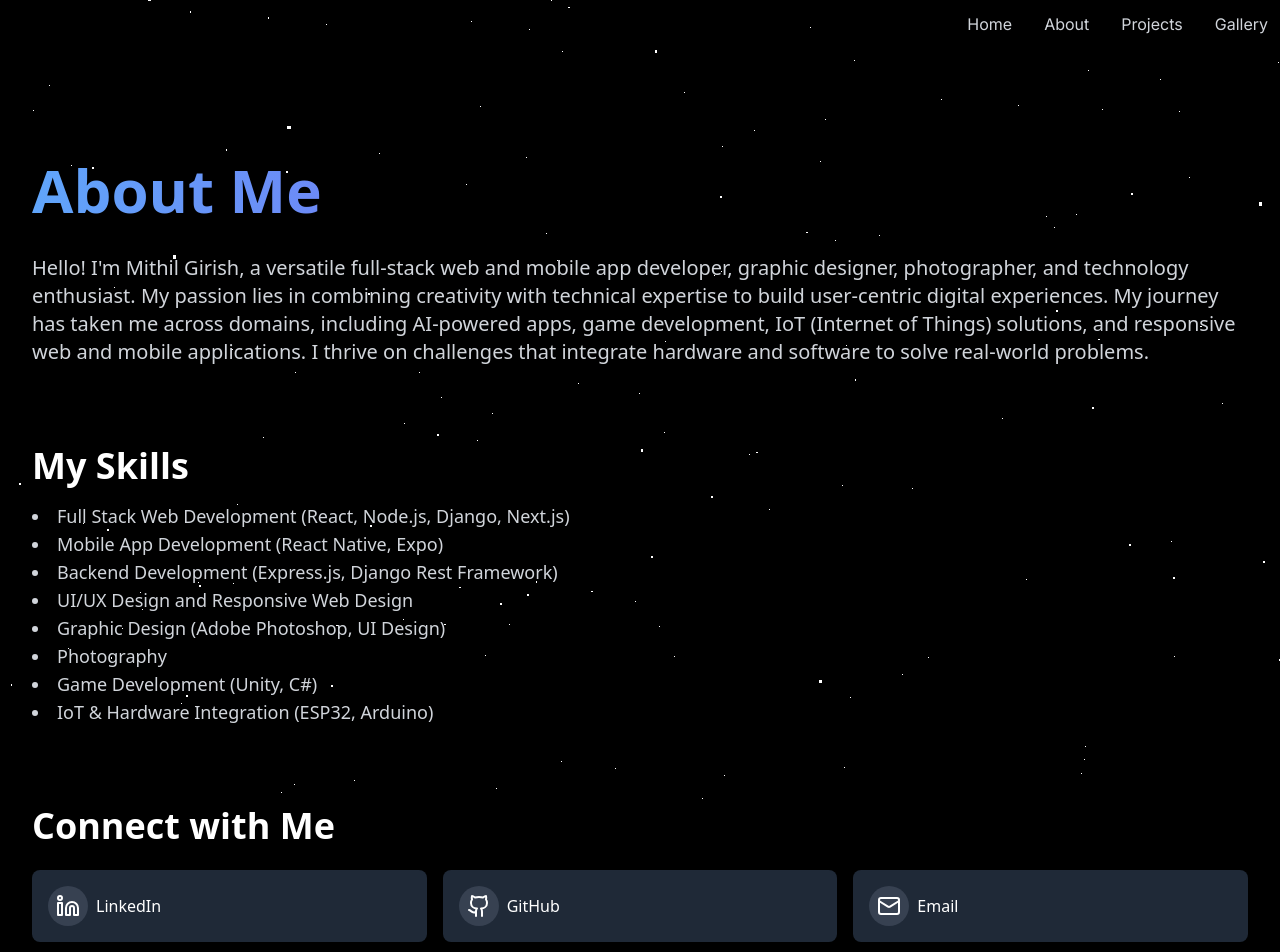
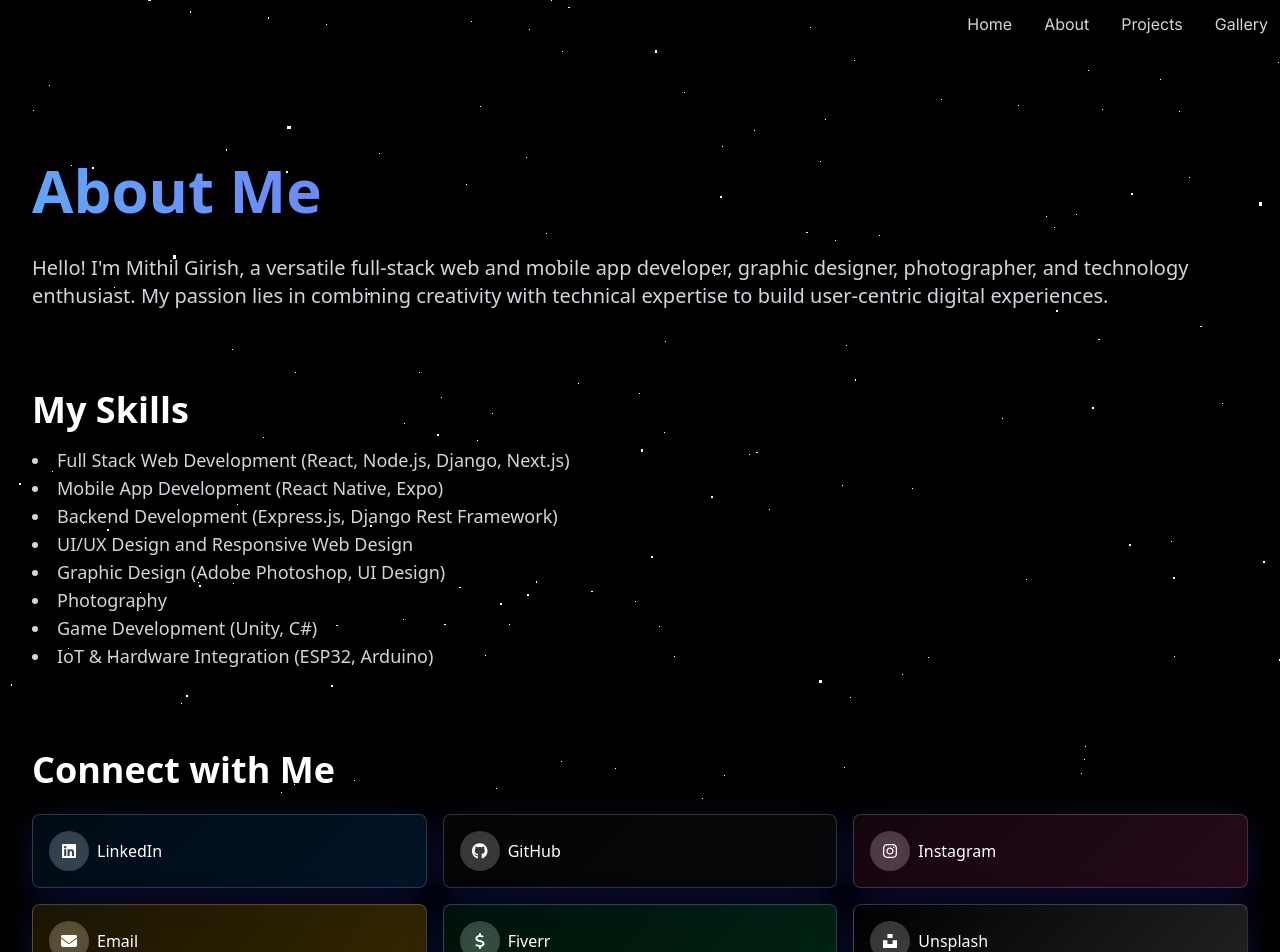
Before and after one commit to mithilgirish/about-me, a Next.js app: page /about in a window 1280 px wide. Shown: the top 952 px of the page. Built offline with nearby package versions, Linux system fonts and the light colour scheme.

Commit message:
about page

```diff
--- a/app/about/page.tsx
+++ b/app/about/page.tsx
@@ -4,7 +4,9 @@ import React, { useEffect, useRef } from 'react';
 import { motion } from 'framer-motion';
 import { useInView } from 'react-intersection-observer';
 import * as THREE from 'three';
-import { Linkedin, Github, Mail, DollarSign, LucideIcon } from 'lucide-react';
+import { FontAwesomeIcon, FontAwesomeIconProps } from '@fortawesome/react-fontawesome';
+import { faLinkedin, faGithub, faInstagram, faUnsplash } from '@fortawesome/free-brands-svg-icons';
+import { faEnvelope, faDollarSign } from '@fortawesome/free-solid-svg-icons';
 
 interface SectionProps {
   children: React.ReactNode;
@@ -32,23 +34,39 @@ const Section: React.FC<SectionProps> = ({ children, id }) => {
 
 interface SocialButtonProps {
   href: string;
-  icon: React.ReactElement<LucideIcon>;
+  icon: FontAwesomeIconProps['icon'];
   label: string;
+  platform: keyof typeof gradientStyles;
 }
 
-const SocialButton: React.FC<SocialButtonProps> = ({ href, icon, label }) => (
+const gradientStyles = {
+  linkedin: 'linear-gradient(135deg, rgba(10, 102, 194, 0.1), rgba(10, 102, 194, 0.2))',
+  github: 'linear-gradient(135deg, rgba(36, 41, 46, 0.1), rgba(36, 41, 46, 0.2))',
+  instagram: 'linear-gradient(135deg, rgba(193, 53, 132, 0.1), rgba(193, 53, 132, 0.2))',
+  email: 'linear-gradient(135deg, rgba(255, 196, 0, 0.1), rgba(255, 196, 0, 0.2))',
+  fiverr: 'linear-gradient(135deg, rgba(0, 171, 85, 0.1), rgba(0, 171, 85, 0.2))',
+  unsplash: 'linear-gradient(135deg, rgba(0, 0, 0, 0.1), rgba(169, 169, 169, 0.2))',
+};
+
+const SocialButton: React.FC<SocialButtonProps> = ({ href, icon, label, platform }) => (
   <motion.a
     href={href}
-    className="group flex items-center space-x-2 p-4 rounded-lg transition duration-300 bg-gray-800 hover:bg-gray-700 shadow-md hover:shadow-lg"
+    className="flex items-center space-x-2 p-4 rounded-lg transition-all duration-300 backdrop-blur-md hover:bg-opacity-30"
+    style={{
+      background: gradientStyles[platform],
+      boxShadow: '0 8px 32px rgba(31, 38, 135, 0.37)',
+      border: '1px solid rgba(255, 255, 255, 0.18)',
+      color: 'white',
+    }}
     target="_blank"
     rel="noopener noreferrer"
     whileHover={{ scale: 1.05 }}
     whileTap={{ scale: 0.95 }}
   >
-    <div className="flex items-center justify-center w-10 h-10 rounded-full bg-gray-700 group-hover:bg-gray-600 transition duration-300">
-      {React.cloneElement(icon)}
+    <div className="flex items-center justify-center w-10 h-10 rounded-full bg-opacity-20 backdrop-blur-md" style={{ background: 'rgba(255, 255, 255, 0.2)' }}>
+      <FontAwesomeIcon icon={icon} />
     </div>
-    <span className="text-white font-medium group-hover:text-gray-300 transition duration-300">{label}</span>
+    <span className="font-medium">{label}</span>
   </motion.a>
 );
 
@@ -123,8 +141,7 @@ const About: React.FC = () => {
             >
               Hello! I&apos;m Mithil Girish, a versatile full-stack web and mobile app developer, graphic designer, photographer,
               and technology enthusiast. My passion lies in combining creativity with technical expertise to build user-centric
-              digital experiences. My journey has taken me across domains, including AI-powered apps, game development, IoT (Internet of Things) solutions,
-              and responsive web and mobile applications. I thrive on challenges that integrate hardware and software to solve real-world problems.
+              digital experiences.
             </motion.p>
           </Section>
 
@@ -136,7 +153,7 @@ const About: React.FC = () => {
               <li>Backend Development (Express.js, Django Rest Framework)</li>
               <li>UI/UX Design and Responsive Web Design</li>
               <li>Graphic Design (Adobe Photoshop, UI Design)</li>
-              <li>Photography </li>
+              <li>Photography</li>
               <li>Game Development (Unity, C#)</li>
               <li>IoT & Hardware Integration (ESP32, Arduino)</li>
             </ul>
@@ -152,28 +169,39 @@ const About: React.FC = () => {
             >
               <SocialButton
                 href="https://www.linkedin.com/in/mithilgirish/"
-                icon={<Linkedin />}
+                icon={faLinkedin}
                 label="LinkedIn"
+                platform="linkedin"
               />
               <SocialButton
                 href="https://github.com/mithilgirish"
-                icon={<Github />}
+                icon={faGithub}
                 label="GitHub"
+                platform="github"
+              />
+              <SocialButton
+                href="https://www.instagram.com/mithilgirish/"
+                icon={faInstagram}
+                label="Instagram"
+                platform="instagram"
               />
               <SocialButton
                 href="mailto:t.r.mithil@gmail.com"
-                icon={<Mail />}
+                icon={faEnvelope}
                 label="Email"
+                platform="email"
               />
               <SocialButton
                 href="https://www.fiverr.com/mithilgirish"
-                icon={<DollarSign />}
+                icon={faDollarSign}
                 label="Fiverr"
+                platform="fiverr"
               />
               <SocialButton
-                href="https://www.upwork.com/freelancers/~mithilgirish"
-                icon={<DollarSign />}
-                label="Upwork"
+                href="https://unsplash.com/@mithilgirish"
+                icon={faUnsplash}
+                label="Unsplash"
+                platform="unsplash"
               />
             </motion.div>
           </Section>
--- a/package.json
+++ b/package.json
@@ -9,6 +9,9 @@
     "lint": "next lint"
   },
   "dependencies": {
+    "@fortawesome/free-brands-svg-icons": "^6.6.0",
+    "@fortawesome/free-solid-svg-icons": "^6.6.0",
+    "@fortawesome/react-fontawesome": "^0.2.2",
     "@react-spring/web": "^9.7.5",
     "@react-three/drei": "^9.114.3",
     "@react-three/fiber": "^8.17.10",
```
Also changed, not shown: 1 other file (tests, documents, lock files or other folders).
